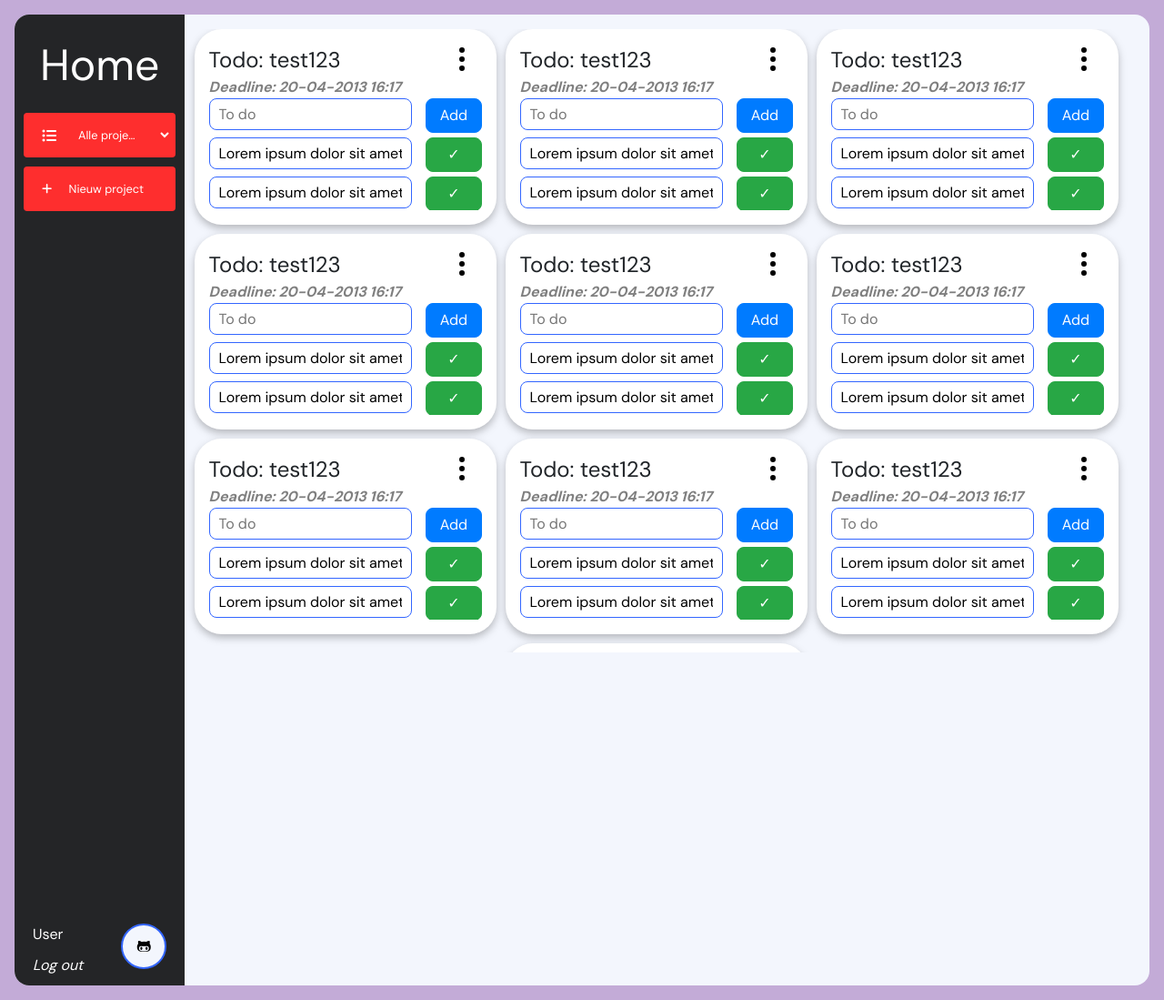
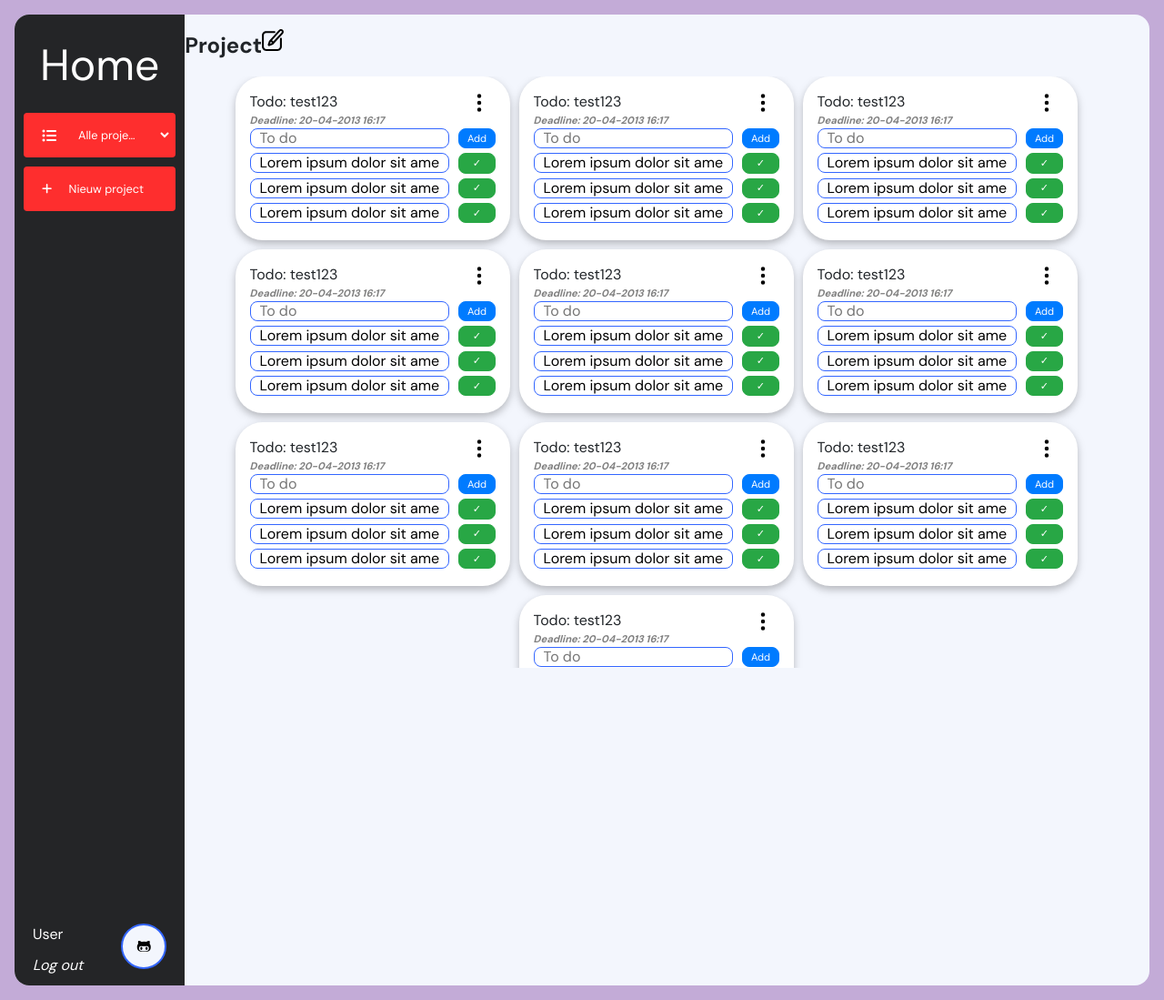
Before and after one commit to timvdlee/A4, a Django app: page /project in a window 1280 px wide. Shown: the whole page at 91% size. Run offline with Django 4.2, Linux system fonts and the light colour scheme; some libraries are stand-ins or nearby versions.

Commit message:
project header added

```diff
--- a/Project_A4/static/css/style.css
+++ b/Project_A4/static/css/style.css
@@ -18,6 +18,7 @@
     --primary-font-size: 1.5em;
     --secondary-font-size: 1em;
     --tertiary-font-size: 3em;
+    --todo-header-font-size: 0.7em;
     --navbar-button-font-size: 0.8em;
     --primary-panel-color: #fff;
     --primary-button-background: #FE2E2E;
@@ -354,7 +355,7 @@ body {
     z-index: -1;
   }
   .lijst-element-feed {
-    font-size: var(--secondary-font-size);
+    font-size: var(--todo-header-font-size);
     font-weight: 600;
     margin-left: 50px;
   }
@@ -370,6 +371,7 @@ body {
     overflow-y: scroll;
     justify-content: center;
     flex: 2;
+    scroll-snap-type: y mandatory;
   }
 
   .todo {
@@ -377,12 +379,11 @@ body {
     flex-direction: column;
     background-color: var(--primary-panel-color);
     border-radius: 30px;
-    height: 215px ;
-    /* width: 300px; */
+    height: 11.25em ;
     padding: 16px;
     filter: drop-shadow(0px 4px 4px rgba(0, 0, 0, 0.25));
-    /* flex: 1; */
-    grid-template-columns:repeat(auto-fit,300px)
+    grid-template-columns:repeat(auto-fit,300px);
+    scroll-snap-align: start;
   }
 
   .topTodo {
@@ -397,7 +398,7 @@ body {
   }
 
   .todoTitle {
-    font-size: var(--primary-font-size);
+    font-size: var(--secondary-font-size);
     font-weight: 600ems;
   }
 
@@ -408,6 +409,7 @@ body {
     display: flex;
     justify-content: center;
     align-items: center;
+    font-size: var(--todo-header-font-size);
   }
 
 
@@ -451,7 +453,7 @@ body {
   border: 1px solid var(--secondary-button-background);
   border-radius: 8px;
   width: 100%;
-  height: 35px;
+  height: 1em;
   padding: 10px;
 }
 
@@ -460,7 +462,7 @@ body {
   display: flex;
   flex-direction: row;
   justify-content: space-between;
-  gap: 15px;
+  gap: 10px;
 
 }
 
@@ -468,7 +470,13 @@ body {
 
 .addTodoBtn{
   border-radius: 8px;
-  width: 75px;
+  width: 50px;
+  height: 2em;
+  font-size: var(--todo-header-font-size);
+  display: flex;
+  align-items: center;
+  justify-content: center;
+  padding: 0;
 }
 
 
@@ -482,3 +490,23 @@ body {
   flex: 1;
 
 }
+
+/* ProjectHeader */
+.projectTitle {
+  display: flex;
+  flex-direction: row;
+  /* justify-content: center; */
+}
+
+.projectHeader {
+  display: flex;
+  flex-direction: row;
+
+}
+
+.project_title_text {
+  font-size: var(--primary-font-size);
+  font-weight: 700;
+  color: var(--primary-font-size);
+
+}
--- a/Project_A4/templates/project.html
+++ b/Project_A4/templates/project.html
@@ -10,6 +10,17 @@
 {% block content %}
 <div class="projectContent">
     {% block app_header %}{% endblock app_header %}
+    <div class="projectHeader">
+        <div class="projectTitle">
+            <p type="text" class="project_title_text" name="title" value="project">Project</p>
+            <svg xmlns="http://www.w3.org/2000/svg" xmlns:xlink="http://www.w3.org/1999/xlink" fill="#000000" height="1.5em" width="1.5em" version="1.1" id="Capa_1" viewBox="0 0 348.882 348.882" xml:space="preserve">
+                <g>
+                    <path d="M333.988,11.758l-0.42-0.383C325.538,4.04,315.129,0,304.258,0c-12.187,0-23.888,5.159-32.104,14.153L116.803,184.231   c-1.416,1.55-2.49,3.379-3.154,5.37l-18.267,54.762c-2.112,6.331-1.052,13.333,2.835,18.729c3.918,5.438,10.23,8.685,16.886,8.685   c0,0,0.001,0,0.001,0c2.879,0,5.693-0.592,8.362-1.76l52.89-23.138c1.923-0.841,3.648-2.076,5.063-3.626L336.771,73.176   C352.937,55.479,351.69,27.929,333.988,11.758z M130.381,234.247l10.719-32.134l0.904-0.99l20.316,18.556l-0.904,0.99   L130.381,234.247z M314.621,52.943L182.553,197.53l-20.316-18.556L294.305,34.386c2.583-2.828,6.118-4.386,9.954-4.386   c3.365,0,6.588,1.252,9.082,3.53l0.419,0.383C319.244,38.922,319.63,47.459,314.621,52.943z"/>
+                    <path d="M303.85,138.388c-8.284,0-15,6.716-15,15v127.347c0,21.034-17.113,38.147-38.147,38.147H68.904   c-21.035,0-38.147-17.113-38.147-38.147V100.413c0-21.034,17.113-38.147,38.147-38.147h131.587c8.284,0,15-6.716,15-15   s-6.716-15-15-15H68.904c-37.577,0-68.147,30.571-68.147,68.147v180.321c0,37.576,30.571,68.147,68.147,68.147h181.798   c37.576,0,68.147-30.571,68.147-68.147V153.388C318.85,145.104,312.134,138.388,303.85,138.388z"/>
+                </g>
+            </svg>
+        </div>
+    </div>
 
     <div class='todoWrapper'>
 
@@ -23,7 +34,7 @@
                 </div>
                 <div class="editBtnWrapper">
                     <button class="todoEditBtn">
-                        <svg xmlns="http://www.w3.org/2000/svg" width="32" height="32" fill="currentColor" class="bi bi-three-dots todoDots" viewBox="0 0 16 16">
+                        <svg xmlns="http://www.w3.org/2000/svg" width="24" height="" fill="currentColor" class="bi bi-three-dots todoDots" viewBox="0 0 16 16">
                             <path d="M3 9.5a1.5 1.5 0 1 1 0-3 1.5 1.5 0 0 1 0 3zm5 0a1.5 1.5 0 1 1 0-3 1.5 1.5 0 0 1 0 3zm5 0a1.5 1.5 0 1 1 0-3 1.5 1.5 0 0 1 0 3z"/>
                         </svg>
                     </button>
```
